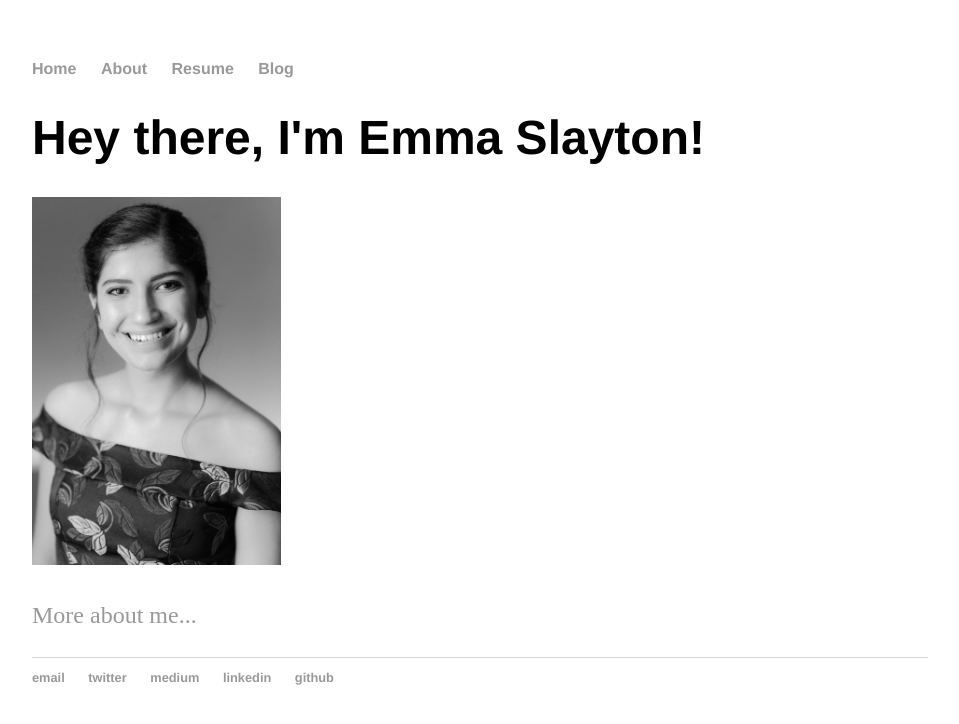
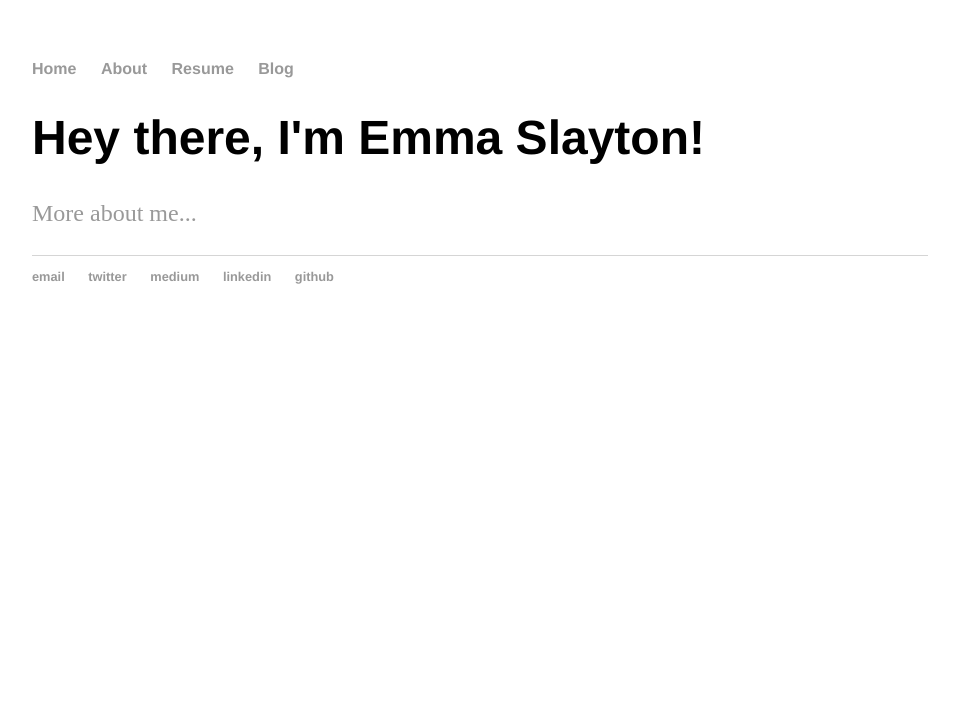
Before and after one commit to emmaslayton/emmaslayton.github.io, a Jekyll site: the page built from index.html, in a window 1280 px wide. Shown: the top 724 px of the page, without its empty margins (160-1119 px from the left). Built offline with Jekyll 4.4.1, drawn with Linux system fonts in a browser that asks for light colours.

Commit message:
Update index.html

```diff
--- a/index.html
+++ b/index.html
@@ -4,6 +4,5 @@ title: Emma Slayton
 ---
 <div class="blurb">
 	<h1>Hey there, I'm Emma Slayton!</h1>
-	<p><IMG SRC="/files/EmmaSlaytonHeadshot.PNG" WIDTH="249" HEIGHT="368"></p>
 	<p><a href="/about">More about me...</a></p>
 </div><!-- /.blurb -->
```
